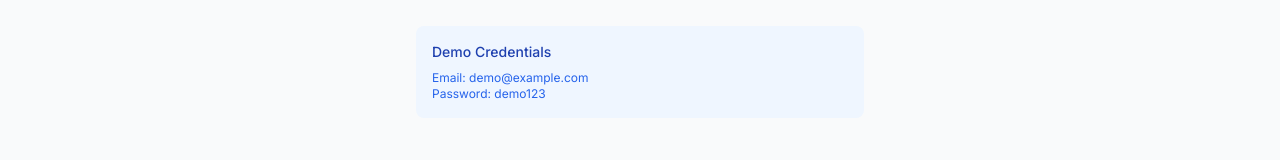
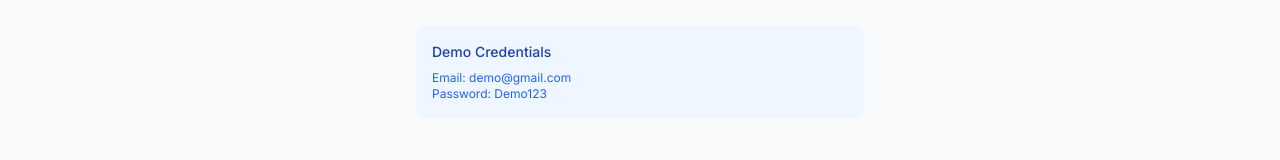
Before and after one commit to harshAdv10080/ai-chatbot-mern, a React (Vite) app in the folder client/: page /login in a window 1280 px wide. Shown: the part 585-745 px from the top of the page. Built offline with nearby package versions, Linux system fonts and the light colour scheme; no server answers.

Commit message:
update demo credentials

```diff
--- a/client/src/components/Auth/Login.jsx
+++ b/client/src/components/Auth/Login.jsx
@@ -207,8 +207,8 @@ const Login = () => {
             Demo Credentials
           </h3>
           <p className="text-xs text-blue-600 dark:text-blue-300">
-            Email: demo@example.com<br />
-            Password: demo123
+            Email: demo@gmail.com<br />
+            Password: Demo123
           </p>
         </div>
       </div>
```
